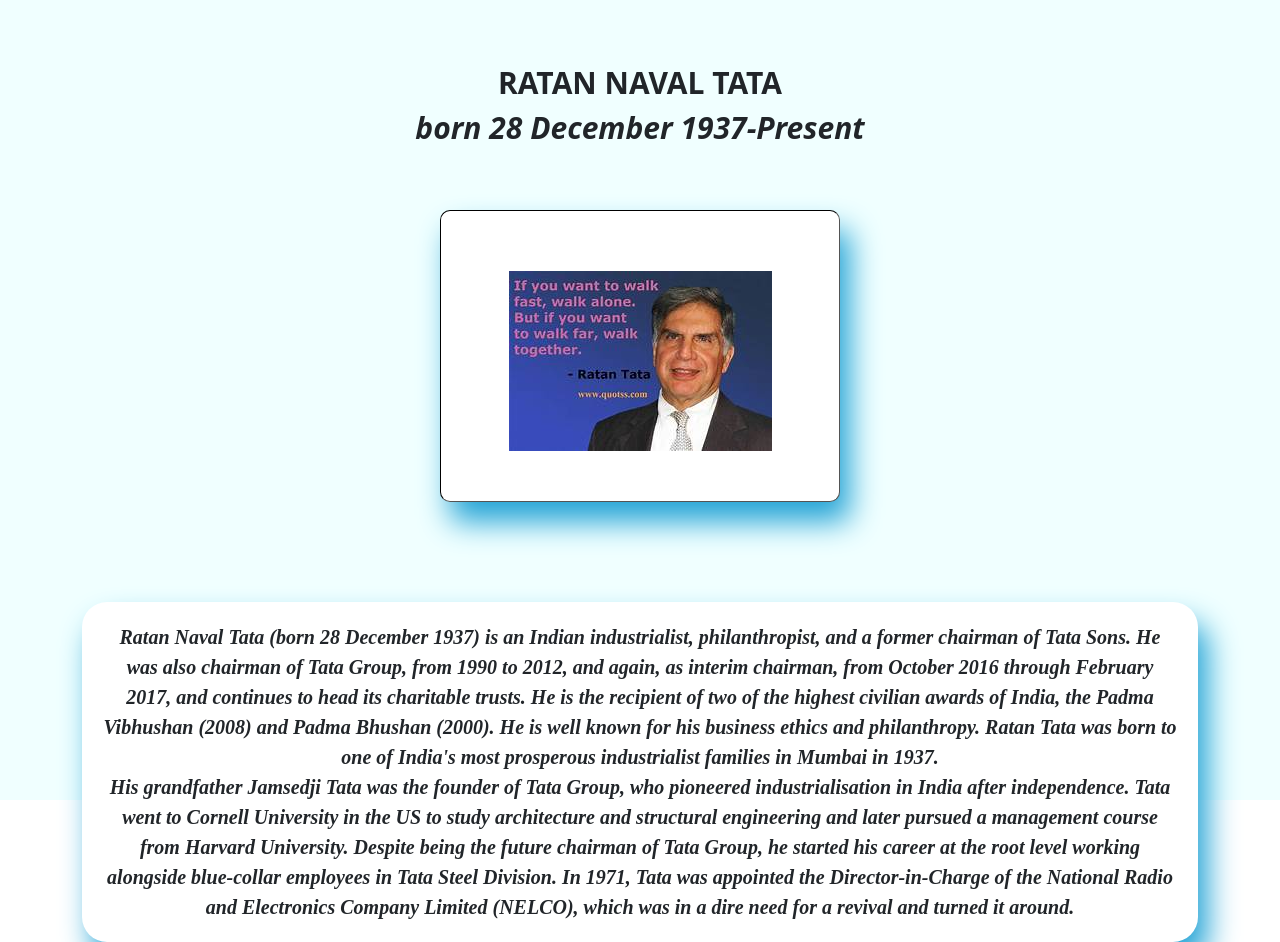
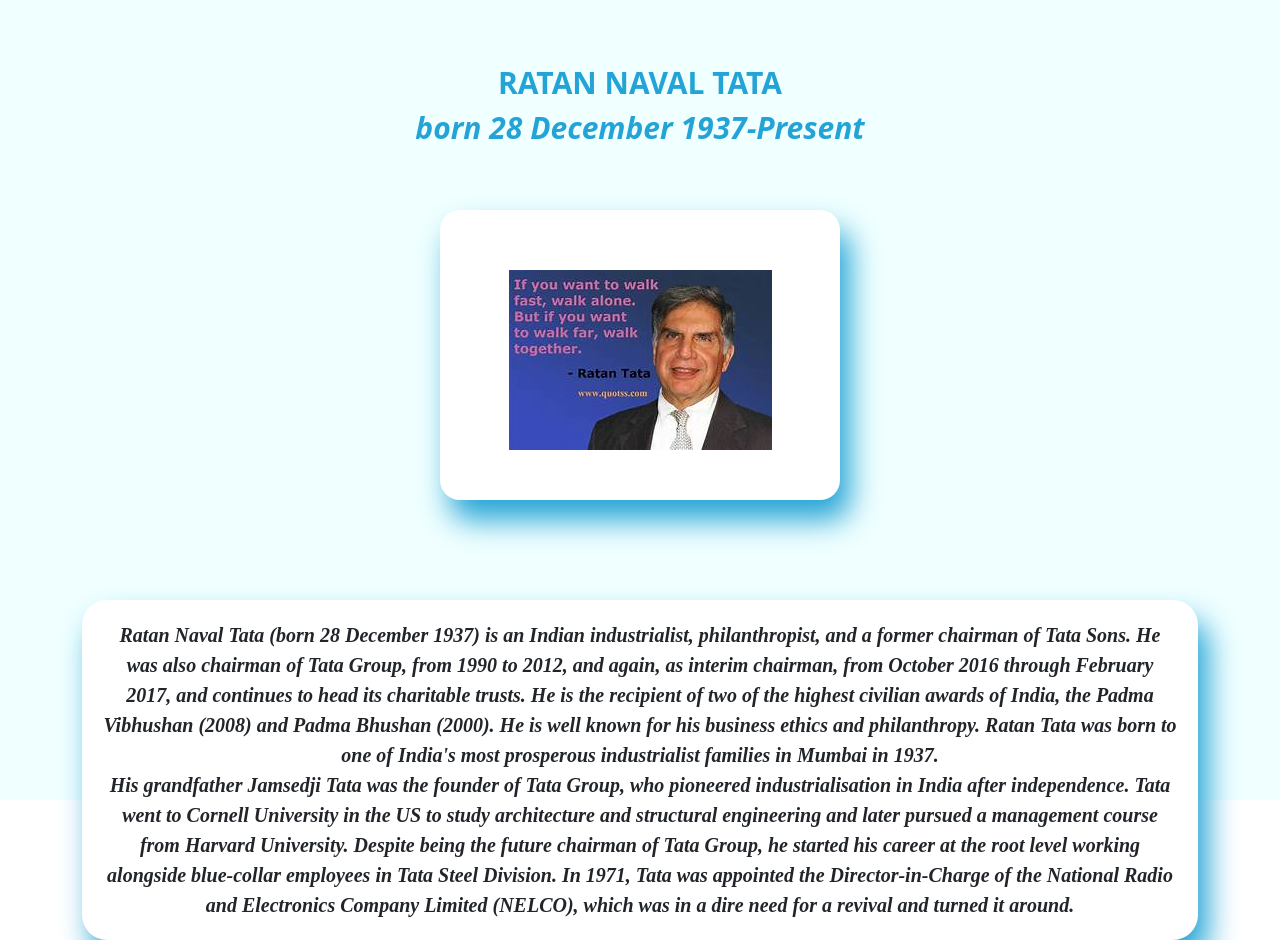
Before and after one commit to samruddhi303/OISIBtask2, a plain HTML site: page index.html in a window 1280 px wide. Drawn offline with nearby package versions, Linux system fonts and the light colour scheme.

```diff
--- a/style.css
+++ b/style.css
@@ -7,6 +7,8 @@
    padding-top: 60px;
    margin-bottom: 60px;
    font-size: 30px;
+   color:  rgb(36, 164, 214);
+   text-shadow: 0ch;
 }
 .img-container{
     padding-top: 60px;
@@ -15,9 +17,9 @@
     background-color:white;
     box-shadow: 10px 20px 30px rgb(36, 164, 214);
     margin: auto;
-    border-radius: 10px;
+    border-radius: 20px;
     margin-bottom: 100px;
-    border: 1px inset black ;
+    border: 0px inset black ;
 }
 .c{
     padding-bottom: 50px;
```
